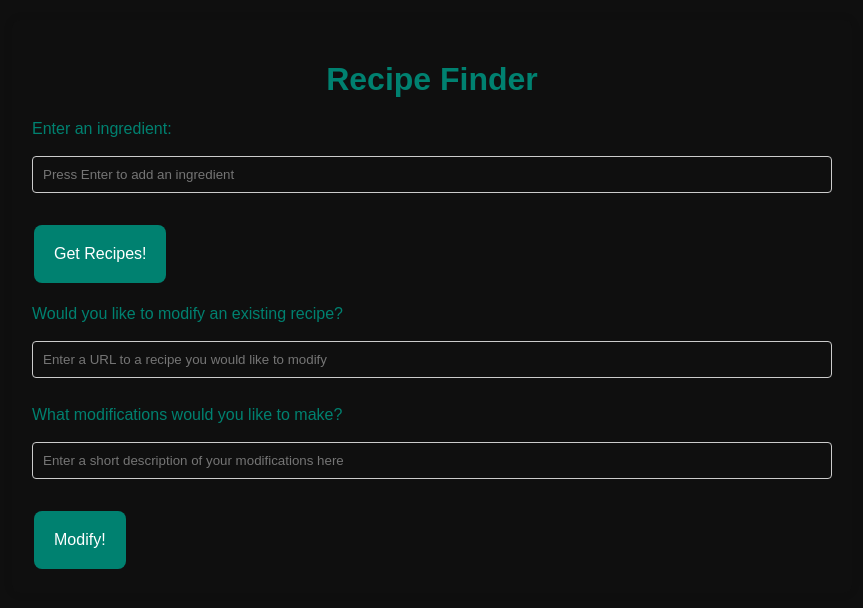
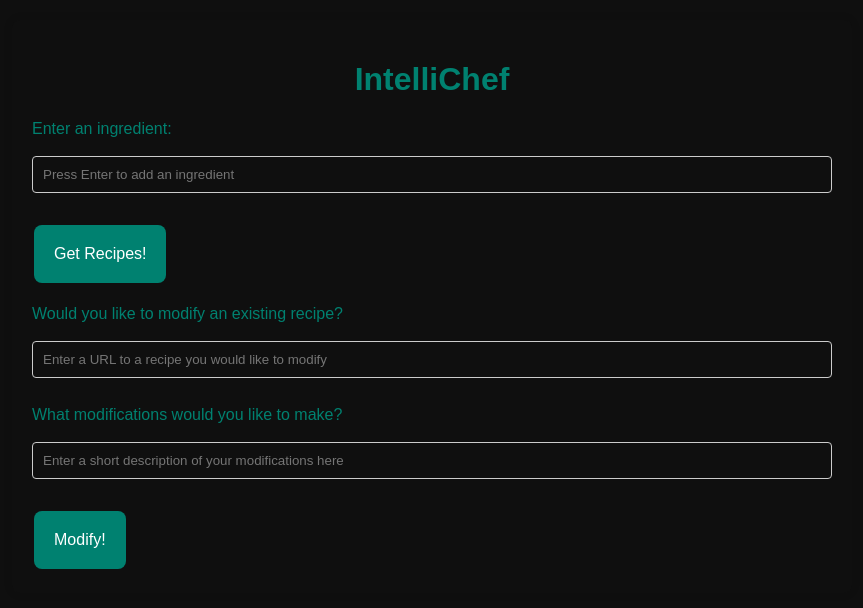
Before and after one commit to aditya0shah/IntelliChef, a Flask app: page / in a window 1280 px wide. Shown: the top 608 px of the page, without its empty margins (208-1071 px from the left). Run offline with Flask 3, Linux system fonts and the light colour scheme.

Commit message:
update name

```diff
--- a/templates/index.html
+++ b/templates/index.html
@@ -3,7 +3,7 @@
 <head>
     <meta charset="UTF-8">
     <meta name="viewport" content="width=device-width, initial-scale=1.0">
-    <title>Recipe Finder</title>
+    <title>IntelliChef</title>
         <style>
         body {
             font-family: Arial, sans-serif;
@@ -73,7 +73,7 @@
 </head>
 <body style="background-color:#0F0F0F;">
     <div class="container" style="background-color:#0F0F0F;">
-        <h1 style="color:#008170">Recipe Finder</h1>
+        <h1 style="color:#008170">IntelliChef</h1>
         <form id="recipeForm">
             <label for="ingredients" style="color:#008170">Enter an ingredient:</label><br><br>
             <input type="text" id="ingredients" name="ingredients" placeholder="Press Enter to add an ingredient" style="background-color:#0F0F0F; color:#F9F9F9">
```
